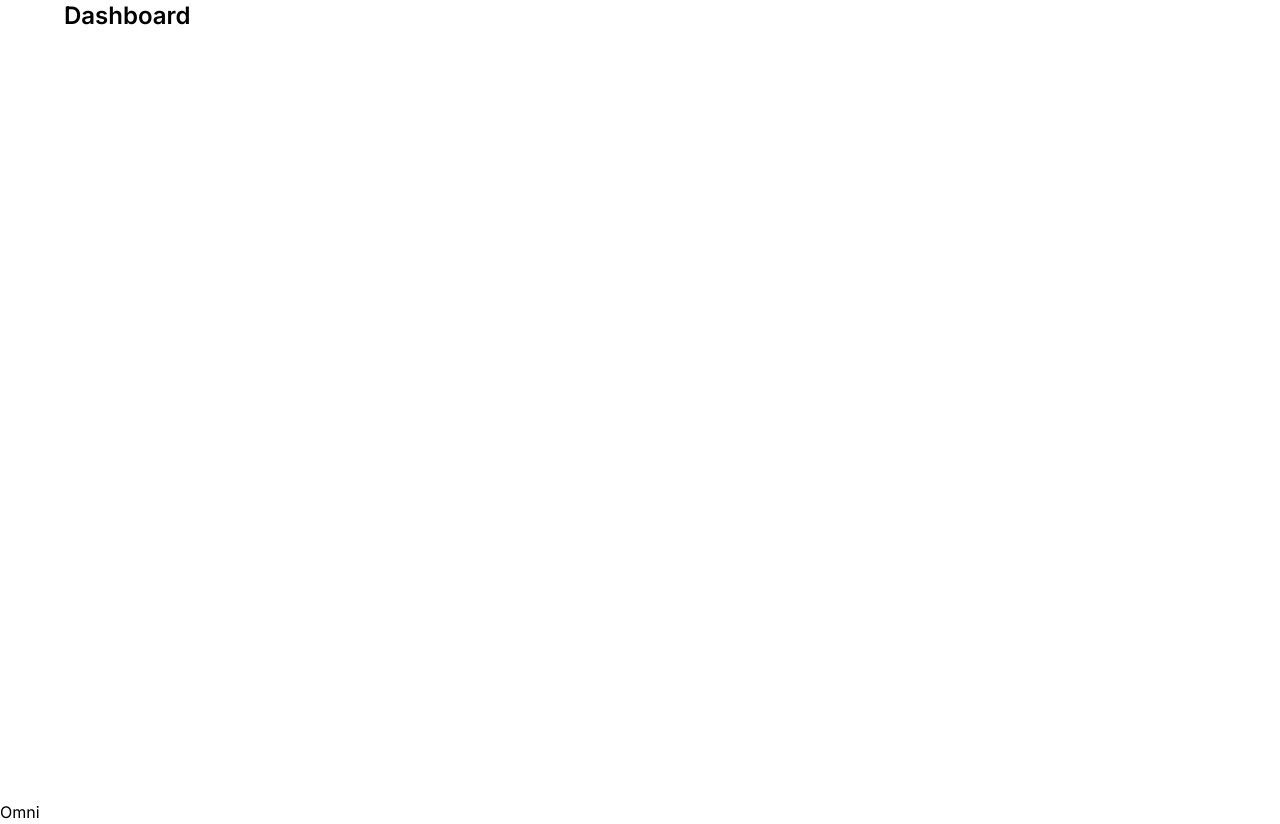
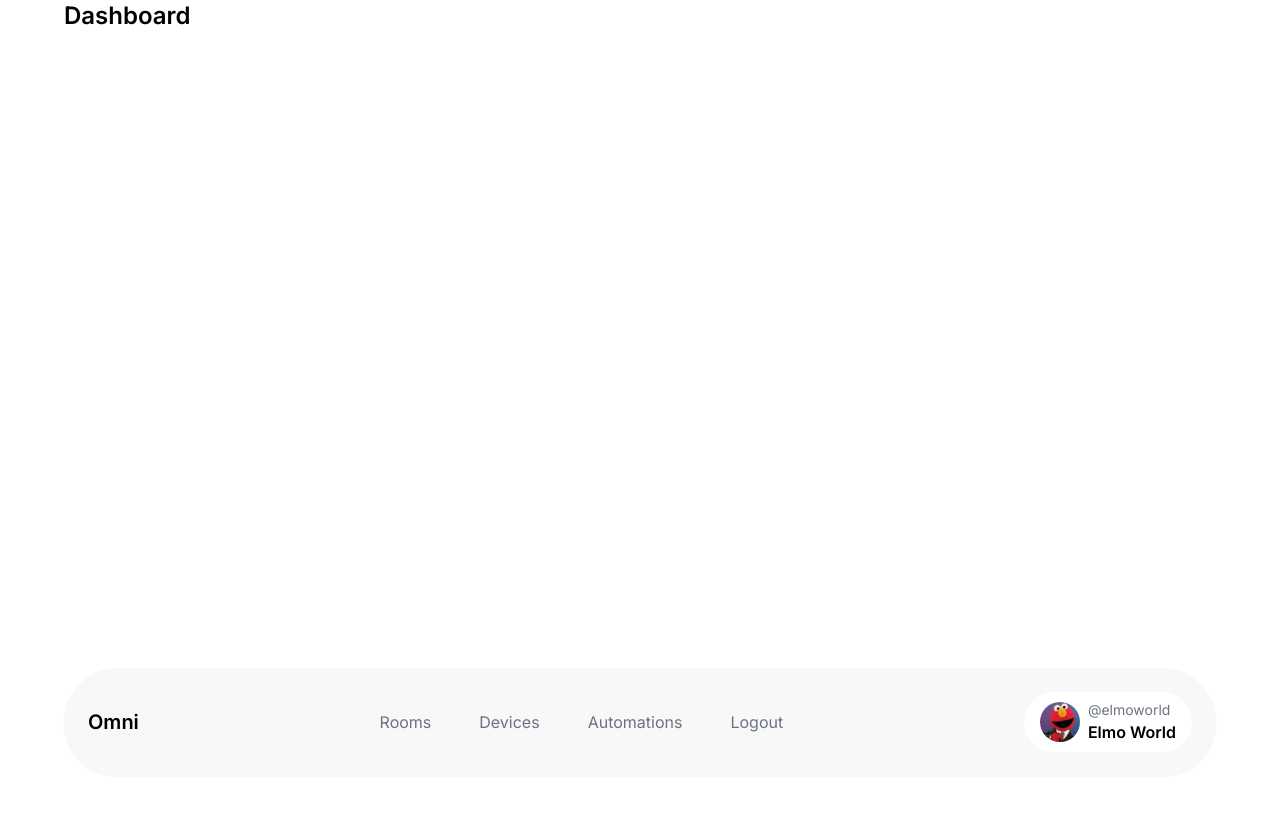
Before and after one commit to towaquimbayo/Omni, a React (Vite) app in the folder frontend/: page / in a window 1280 px wide. After the commit the page ends 800 px from the top, so only its background shows below. Built offline with nearby package versions, Linux system fonts and the light colour scheme.

Commit message:
Completed initial bottom nav styling

```diff
--- a/frontend/src/components/Navbar.tsx
+++ b/frontend/src/components/Navbar.tsx
@@ -1,7 +1,56 @@
+import { Link, useNavigate } from "react-router-dom";
+
 export default function Navbar() {
+  const navigate = useNavigate();
+
+  const isPageActive = (path: string) => {
+    if (window.location.pathname === path) {
+      return "text-[#3431c7] font-medium transition duration-300 ease-in-out underline underline-offset-8";
+    } else {
+      return "text-gray-500 hover:text-[#3431c7] transition duration-300 ease-in-out";
+    }
+  };
+
   return (
-    <nav>
-      <h1>Omni</h1>
+    <nav className="absolute bottom-6 left-16 right-16">
+      <div className="w-full bg-[#f8f8f8] shadow-sm rounded-full flex justify-between items-center p-6">
+        <h3
+          className="text-xl font-semibold cursor-pointer"
+          onClick={() => navigate("/rooms")}
+        >
+          Omni
+        </h3>
+        <div className="flex gap-12">
+          <Link
+            className={isPageActive("/rooms")}
+            to="/rooms"
+            aria-current="page"
+          >
+            Rooms
+          </Link>
+          <Link className={isPageActive("/devices")} to="/devices">
+            Devices
+          </Link>
+          <Link className={isPageActive("/automations")} to="/automations">
+            Automations
+          </Link>
+          {/* @TODO: Fix logout */}
+          <button className="text-gray-500" onClick={() => alert("Logout")}>
+            Logout
+          </button>
+        </div>
+        <div className="flex justify-between items-center gap-2 px-4 py-2 bg-white rounded-full">
+          <img
+            src="../assets/profile.jpg"
+            alt="Profile Image"
+            className="w-10 h-10 rounded-full"
+          />
+          <div className="flex flex-col">
+            <span className="text-sm text-gray-500">@elmoworld</span>
+            <span className="font-semibold">Elmo World</span>
+          </div>
+        </div>
+      </div>
     </nav>
-  )
+  );
 }
```
Also changed, not shown: frontend/public/assets/profile.jpg (added).
